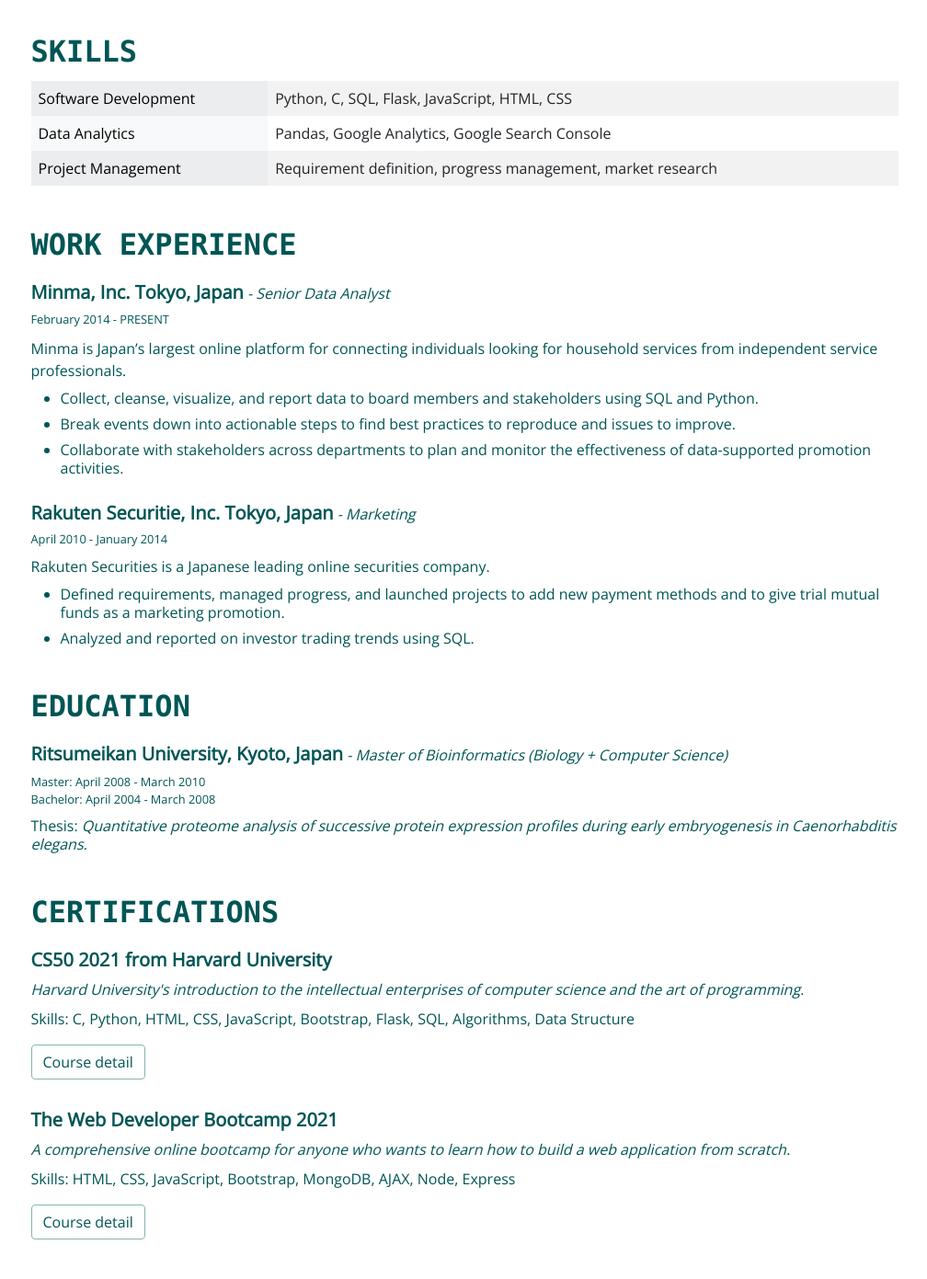
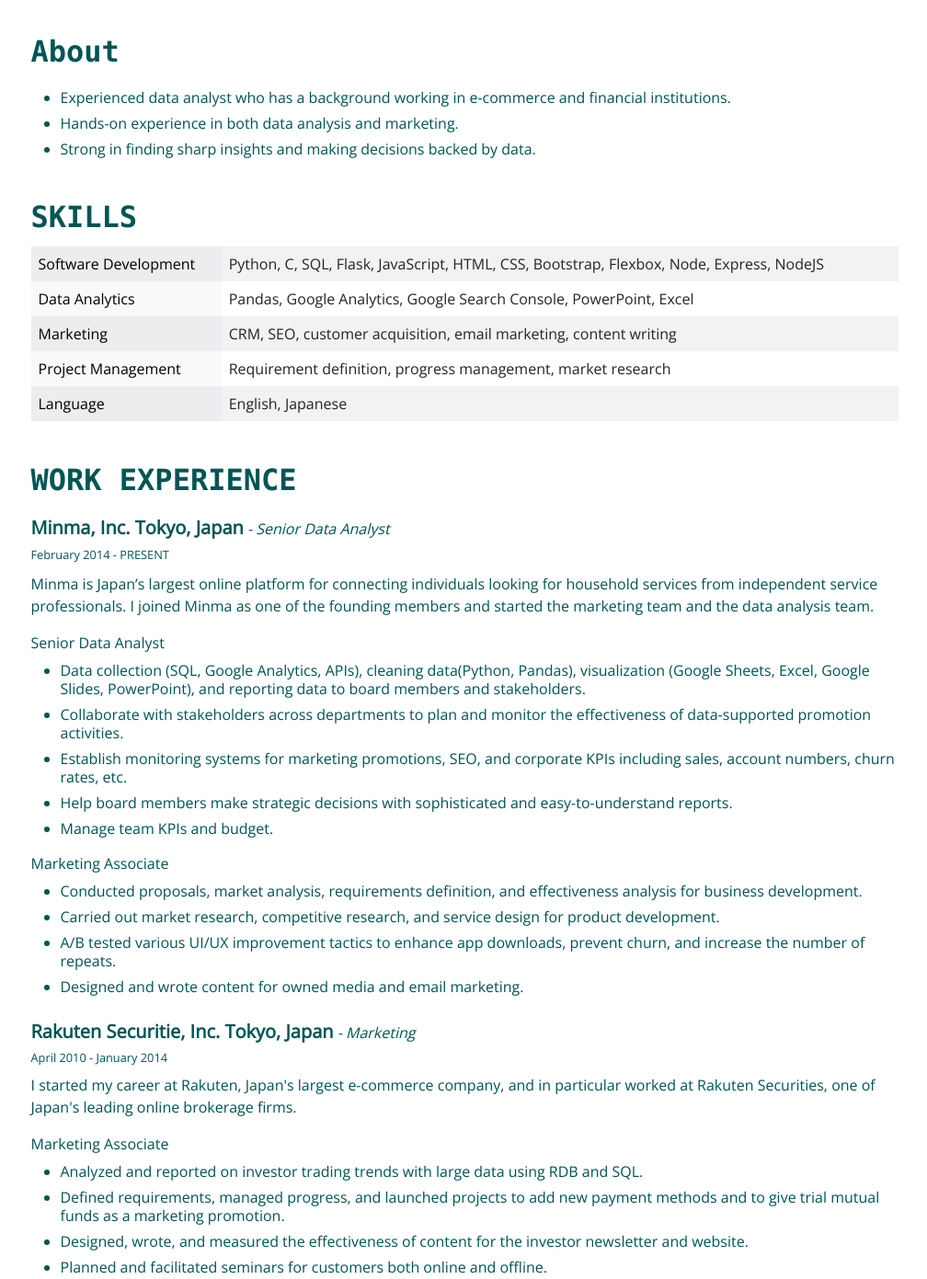
Before and after one commit to zucca-o/portfolio, a plain HTML site: page resume.html in a window 1280 px wide. Shown: the part 200-1591 px from the top of the page at 92% size, without its empty margins (135-1143 px from the left). Drawn offline with nearby package versions, Linux system fonts and the light colour scheme.

Commit message:
Updated experience and resume

```diff
--- a/resume.html
+++ b/resume.html
@@ -47,21 +47,40 @@
         </div>
 
         <div class="container my-5">
+            <h2 class="fw-bold font-monospace my-3">About</h2>
+            <div class="my-4">
+                <ul class="my-2">
+                    <li class="my-2 lh-sm">Experienced data analyst who has a background working in e-commerce and financial institutions.</li>
+                    <li class="my-2 lh-sm">Hands-on experience in both data analysis and marketing.</li>
+                    <li class="my-2 lh-sm">Strong in finding sharp insights and making decisions backed by data.</li>
+                </ul>
+            </div>
+        </div>
+
+        <div class="container my-5">
             <h2 class="fw-bold font-monospace my-3">SKILLS</h2>
             <div class="my-2">
                 <table class="table table-striped">
                     <tbody>
                         <tr>
                             <th scope="row" class="table-light">Software Development</th>
-                            <td>Python, C, SQL, Flask, JavaScript, HTML, CSS</td>
+                            <td>Python, C, SQL, Flask, JavaScript, HTML, CSS, Bootstrap, Flexbox, Node, Express, NodeJS</td>
                         </tr>
                         <tr>
                             <th scope="row" class="table-light">Data Analytics</th>
-                            <td>Pandas, Google Analytics, Google Search Console</td>
+                            <td>Pandas, Google Analytics, Google Search Console, PowerPoint, Excel</td>
+                        </tr>
+                        <tr>
+                            <th scope="row" class="table-light">Marketing</th>
+                            <td>CRM, SEO, customer acquisition, email marketing, content writing</td>
                         </tr>
                         <tr>
                             <th scope="row" class="table-light">Project Management</th>
                             <td>Requirement definition, progress management, market research</td>
+                        </tr>
+                        <tr>
+                            <th scope="row" class="table-light">Language</th>
+                            <td>English, Japanese</td>
                         </tr>
                     </tbody>
                 </table>
@@ -72,20 +91,33 @@
             <div class="my-4">
                 <h3><span class="fw-bold fs-5">Minma, Inc. Tokyo, Japan</span><span class="fst-italic"> - Senior Data Analyst</span></h3>
                 <p class="my-1 sub-text">February 2014 - PRESENT</p>
-                <p class="my-2">Minma is Japan’s largest online platform for connecting individuals looking for household services from independent service professionals.</p>
+                <p class="my-2">Minma is Japan’s largest online platform for connecting individuals looking for household services from independent service professionals. I joined Minma as one of the founding members and started the marketing team and the data analysis team.</p>
+                <h4 class="mb-2 mt-3"><span class="lh-base">Senior Data Analyst</span></h4>
                 <ul class="my-2">
-                    <li class="my-2 lh-sm">Collect, cleanse, visualize, and report data to board members and stakeholders using SQL and Python.</li>
-                    <li class="my-2 lh-sm">Break events down into actionable steps to find best practices to reproduce and issues to improve.</li>
+                    <li class="my-2 lh-sm">Data collection (SQL, Google Analytics, APIs), cleaning data(Python, Pandas), visualization (Google Sheets, Excel, Google Slides, PowerPoint), and reporting data to board members and stakeholders.</li>
                     <li class="my-2 lh-sm">Collaborate with stakeholders across departments to plan and monitor the effectiveness of data-supported promotion activities.</li>
+                    <li class="my-2 lh-sm">Establish monitoring systems for marketing promotions, SEO, and corporate KPIs including sales, account numbers, churn rates, etc.</li>
+                    <li class="my-2 lh-sm">Help board members make strategic decisions with sophisticated and easy-to-understand reports.</li>
+                    <li class="my-2 lh-sm">Manage team KPIs and budget.</li>
+                </ul>
+                <h4 class="mb-2 mt-3"><span class="lh-base">Marketing Associate</span></h4>
+                <ul class="my-2">
+                    <li class="my-2 lh-sm">Conducted proposals, market analysis, requirements definition, and effectiveness analysis for business development.</li>
+                    <li class="my-2 lh-sm">Carried out market research, competitive research, and service design for product development.</li>
+                    <li class="my-2 lh-sm">A/B tested various UI/UX improvement tactics to enhance app downloads, prevent churn, and increase the number of repeats.</li>
+                    <li class="my-2 lh-sm">Designed and wrote content for owned media and email marketing.</li>
                 </ul>
             </div>
             <div class="my-4">
                 <h3><span class="fw-bold fs-5 lh-base">Rakuten Securitie, Inc. Tokyo, Japan</span><span class="fst-italic"> - Marketing</span></h3>
                 <p class="my-1 sub-text lh-base">April 2010 - January 2014</p>
-                <p class="my-2">Rakuten Securities is a Japanese leading online securities company.</p>
+                <p class="my-2">I started my career at Rakuten, Japan's largest e-commerce company, and in particular worked at Rakuten Securities, one of Japan's leading online brokerage firms.</p>
+                <h4 class="mb-2 mt-3"><span class="lh-base">Marketing Associate</span></h4>
                 <ul class="my-2">
+                    <li class="my-2 lh-sm">Analyzed and reported on investor trading trends with large data using RDB and SQL.</li>
                     <li class="my-2 lh-sm">Defined requirements, managed progress, and launched projects to add new payment methods and to give trial mutual funds as a marketing promotion.</li>
-                    <li class="my-2 lh-sm">Analyzed and reported on investor trading trends using SQL.</li>
+                    <li class="my-2 lh-sm">Designed, wrote, and measured the effectiveness of content for the investor newsletter and website.</li>
+                    <li class="my-2 lh-sm">Planned and facilitated seminars for customers both online and offline.</li>
                 </ul>
             </div>
         </div>
```
Also changed, not shown: index.html (+9 -8 lines), 1 other file.
